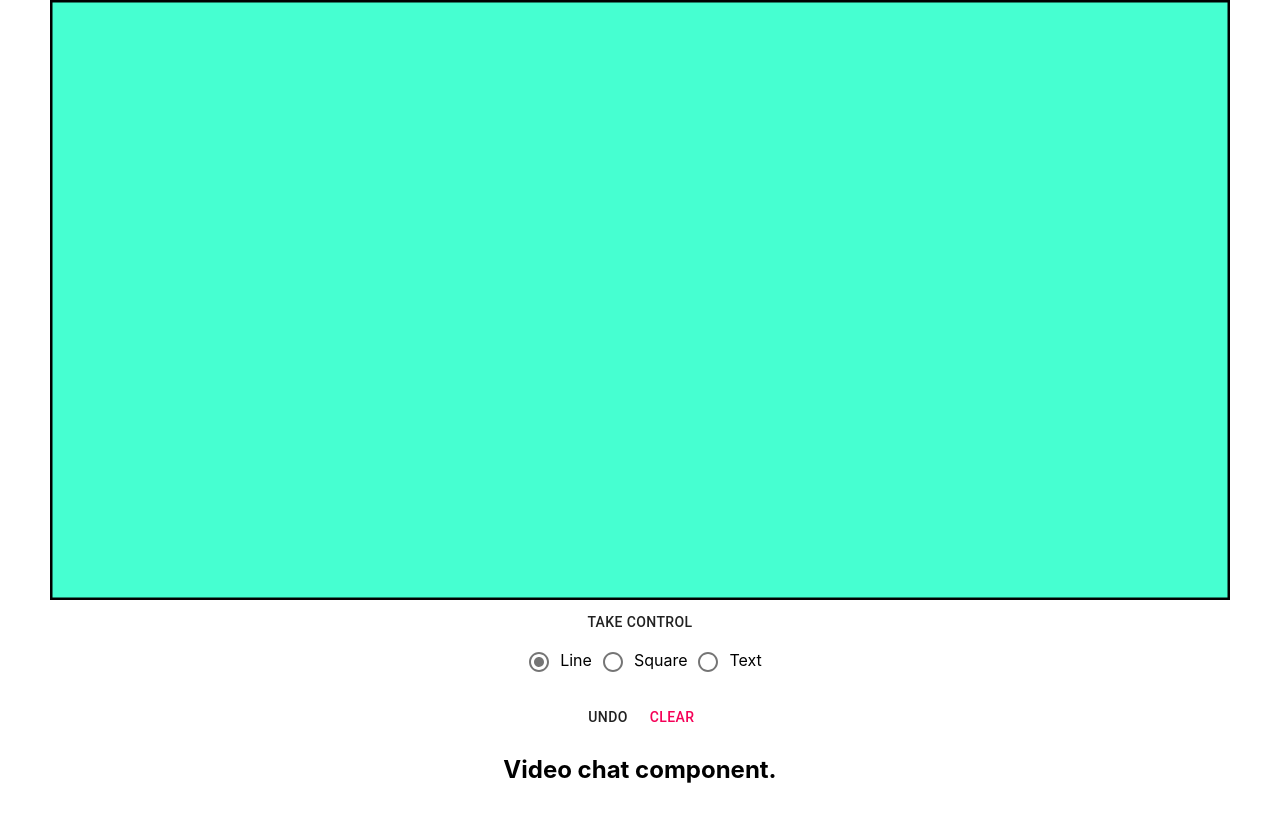
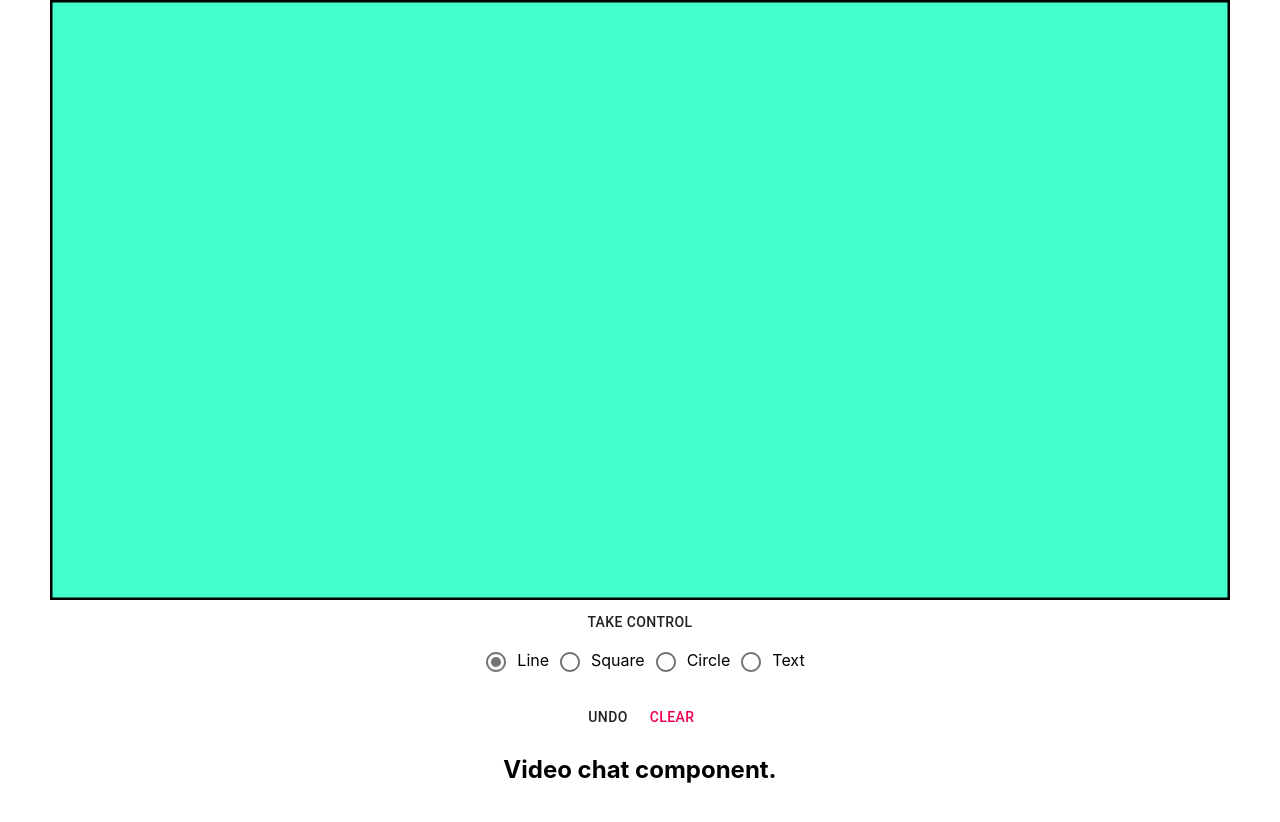
Before and after one commit to charlieconneely/final-year-project, a React (Create React App) app: page / in a window 1280 px wide. Shown: the top 822 px of the page. Built offline with nearby package versions, Linux system fonts and the light colour scheme; no server answers.

Commit message:
Added circles to toolbar options

```diff
--- a/src/components/Canvas/canvas.js
+++ b/src/components/Canvas/canvas.js
@@ -2,9 +2,9 @@ import React, {useState, useEffect, useRef} from 'react'
 import uuid from 'react-uuid'
 import io from 'socket.io-client'
 import useLocalStorage from '../../hooks/useLocalStorage'
-import './canvas.css'
 import DrawingBoard from './drawingBoard'
 import ToolBar from './toolbar'
+import './canvas.css'
 
 function Canvas() {
 
--- a/src/components/Canvas/drawingBoard.js
+++ b/src/components/Canvas/drawingBoard.js
@@ -45,7 +45,7 @@ function DrawingBoard (props) {
         }
 
         props.setIsPropsDrawing(true)
-        const element = shapeGenerator(props.propsShape, xPos, pageY, xPos, yPos);
+        const element = shapeGenerator(props.propsShape, xPos, yPos, xPos, yPos);
         props.setPropsElements(prevState => [...prevState, element])
     }
 
@@ -78,13 +78,16 @@ function DrawingBoard (props) {
         props.sendCanvasState(canvasObject)
     }
 
+    // if player is in control - return canvas with event handling
     const canvasItem = props.propsInControl ?
     <canvas id="canvas"
       width={window.innerWidth - 100}
       height={window.innerHeight - 200}
       onMouseDown={e => handleMouseDown(e)}
       onMouseMove={e => handleMouseMove(e)}
-      onMouseUp={handleMouseUp}></canvas> :
+      onMouseUp={handleMouseUp}></canvas>
+      // else - return non-interactive canvas
+      :
       <canvas id="canvas"
         width={window.innerWidth - 100}
         height={window.innerHeight - 200}></canvas>
--- a/src/components/Canvas/shapeGenerator.js
+++ b/src/components/Canvas/shapeGenerator.js
@@ -7,7 +7,11 @@ function shapeGenerator(shape, x1, y1, x2, y2) {
 
     if (shape === "Square") {
         roughElement = generator.rectangle(x1, y1, x2 - x1, y2 - y1)
-    } else {
+    }
+    else if (shape === "Circle") {
+        roughElement = generator.circle(x1, y1, (x2 - x1) + (y2 - y1))
+    }
+    else {
         roughElement = generator.line(x1, y1, x2, y2)
     }
     return {x1, y1, x2, y2, roughElement};
--- a/src/components/Canvas/toolbar.js
+++ b/src/components/Canvas/toolbar.js
@@ -72,6 +72,10 @@ function ToolBar(props) {
                 onChange={changeShape} value="Square"
                 color="default"
                 />Square
+                <Radio checked={props.propsShape==='Circle'} name="Choice"
+                onChange={changeShape} value="Circle"
+                color="default"
+                />Circle
                 <Radio checked={props.propsShape==='Text'} name="Choice"
                 onChange={changeShape} value="Text" color="default"
                 />Text
```
